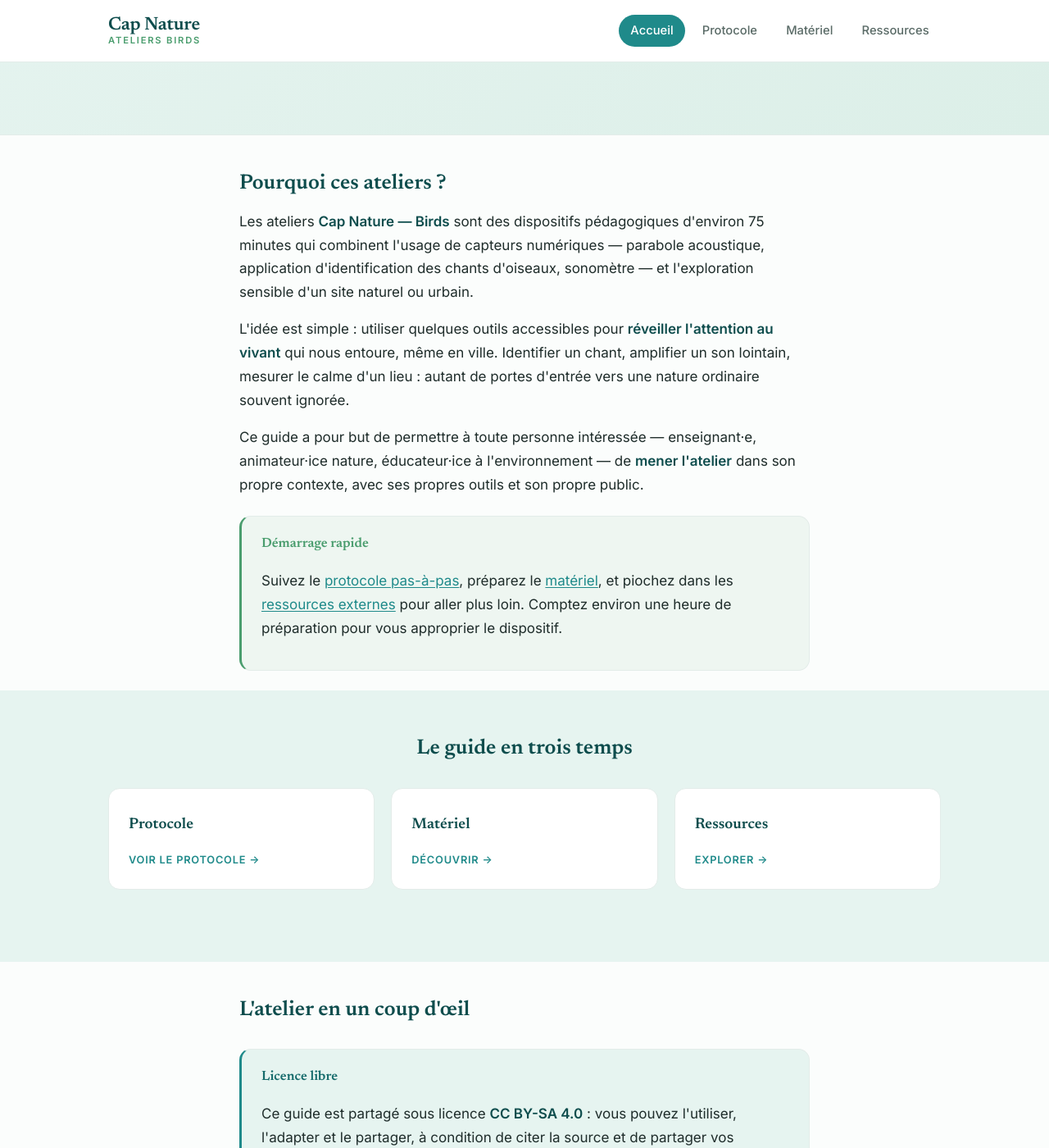
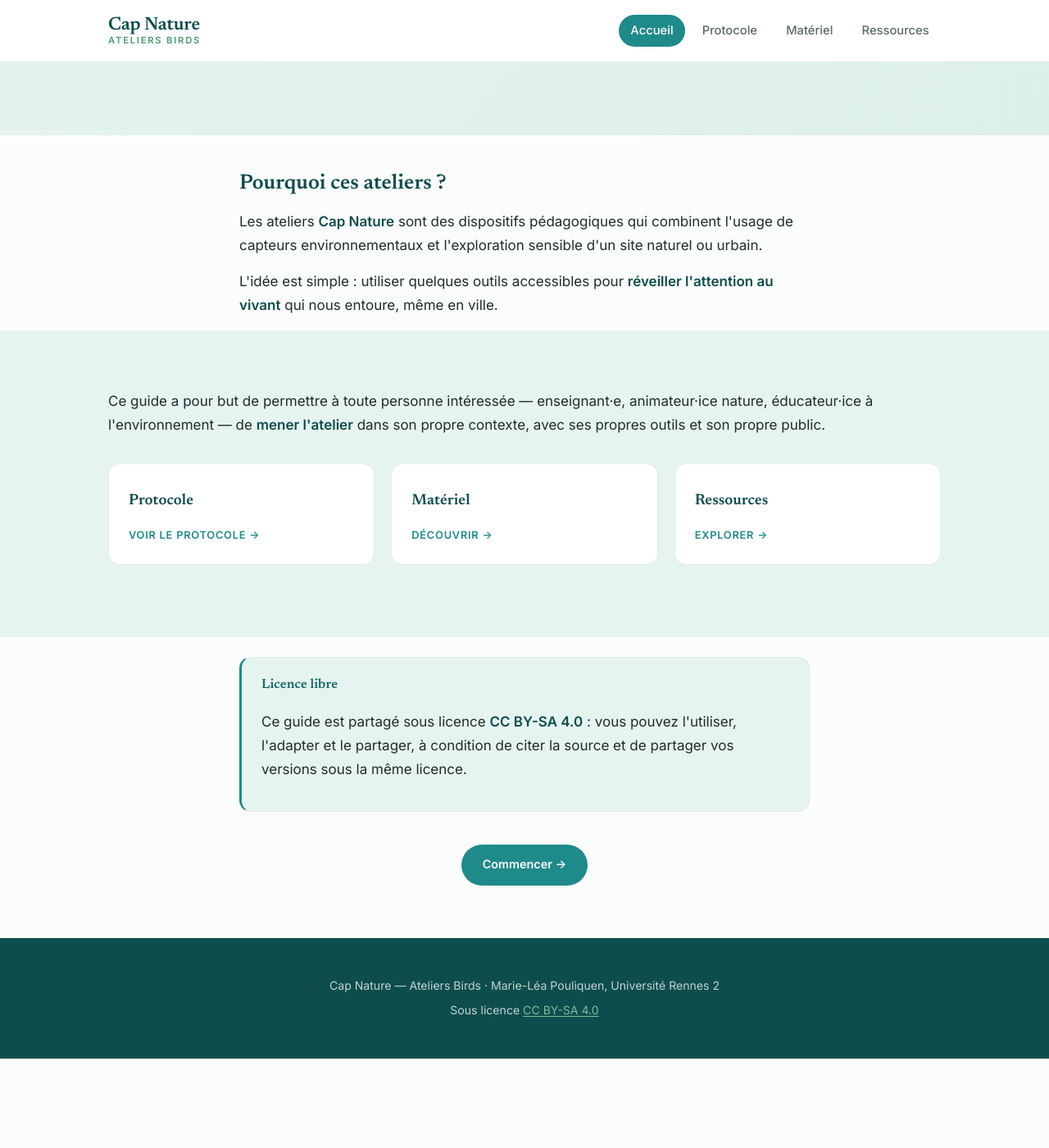
Before and after one commit to marieleapouliquen/wiki-cap-nature, a Jekyll site: the page built from index.md, in a window 1280 px wide and 1400 px high, scrolled down 591 px. Shown: the whole window at 82% size. Built offline with Jekyll 4.4.1, drawn with Linux system fonts in a browser that asks for light colours; after the commit the page ends 1882 px from its top, so only the background shows below that; some of the changed text lies outside the part shown.

Commit message:
Update index.md

```diff
--- a/index.md
+++ b/index.md
@@ -47,27 +47,23 @@ cards:
 <div class="section" style="max-width: 760px;">
   <main class="content" style="max-width: none;">
     <h2>Pourquoi ces ateliers ?</h2>
-    <p>Les ateliers <strong>Cap Nature — Birds</strong> sont des dispositifs pédagogiques d'environ 75 minutes qui combinent l'usage de capteurs numériques — parabole acoustique, application d'identification des chants d'oiseaux, sonomètre — et l'exploration sensible d'un site naturel ou urbain.</p>
-    <p>L'idée est simple : utiliser quelques outils accessibles pour <strong>réveiller l'attention au vivant</strong> qui nous entoure, même en ville. Identifier un chant, amplifier un son lointain, mesurer le calme d'un lieu : autant de portes d'entrée vers une nature ordinaire souvent ignorée.</p>
-    <p>Ce guide a pour but de permettre à toute personne intéressée — enseignant·e, animateur·ice nature, éducateur·ice à l'environnement — de <strong>mener l'atelier</strong> dans son propre contexte, avec ses propres outils et son propre public.</p>
-    <div class="callout tip">
-      <p class="callout-title">Démarrage rapide</p>
-      <p>Suivez le <a href="{{ '/protocole/' | relative_url }}">protocole pas-à-pas</a>, préparez le <a href="{{ '/materiel/' | relative_url }}">matériel</a>, et piochez dans les <a href="{{ '/ressources/' | relative_url }}">ressources externes</a> pour aller plus loin. Comptez environ une heure de préparation pour vous approprier le dispositif.</p>
-    </div>
+    <p>Les ateliers <strong>Cap Nature</strong> sont des dispositifs pédagogiques qui combinent l'usage de capteurs environnementaux et l'exploration sensible d'un site naturel ou urbain.</p>
+    <p>L'idée est simple : utiliser quelques outils accessibles pour <strong>réveiller l'attention au vivant</strong> qui nous entoure, même en ville.</p>
   </main>
 </div>
 
 <section class="section-wide tinted">
   <div class="section">
-    <h2 style="text-align: center; margin-top: 0;">Le guide en trois temps</h2>
-    {% include cards.html cards=page.cards %}
+
+  <p>Ce guide a pour but de permettre à toute personne intéressée — enseignant·e, animateur·ice nature, éducateur·ice à l'environnement — de <strong>mener l'atelier</strong> dans son propre contexte, avec ses propres outils et son propre public.</p>
+
+  {% include cards.html cards=page.cards %}
   </div>
 </section>
 
 <div class="section" style="max-width: 760px;">
   <main class="content" style="max-width: none;">
-    <h2>L'atelier en un coup d'œil</h2>
-    {% include timeline.html steps=page.timeline %}
+
     <div class="callout info">
       <p class="callout-title">Licence libre</p>
       <p>Ce guide est partagé sous licence <strong>CC BY-SA 4.0</strong> : vous pouvez l'utiliser, l'adapter et le partager, à condition de citer la source et de partager vos versions sous la même licence.</p>
```
Also changed, not shown: other parts of index.md (+1 -1 lines).
